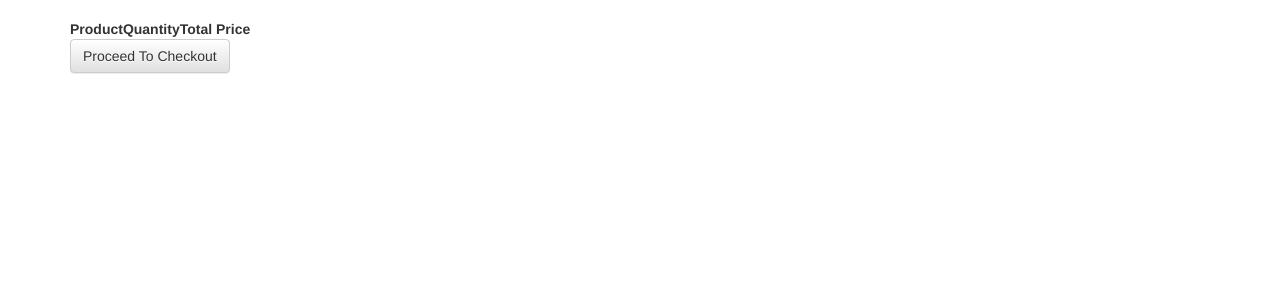
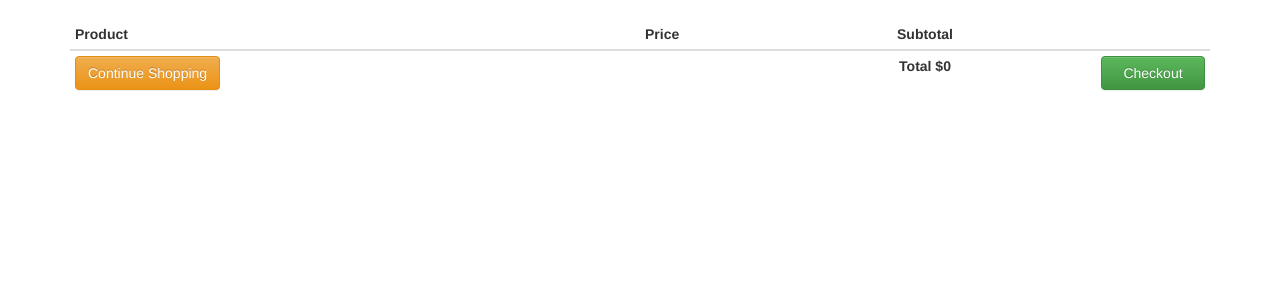
Before and after one commit to marajac/4393uiproject, a Django app: page /cart/ in a window 1280 px wide. Shown: the part 51-351 px from the top of the page. Run offline with Django 3.2, Linux system fonts and the light colour scheme; data comes from the database, SQL or seed files in the repository; both versions use the stored data as it was after the commit; lists and menus that the app fills with data are empty; some libraries are stand-ins or nearby versions; some web fonts are replaced.

Commit message:
made cart pretty

```diff
--- a/cart/templates/cart.html
+++ b/cart/templates/cart.html
@@ -1,7 +1,9 @@
 {% extends 'base.html' %}
+{% load crispy_forms_tags %}
+{% load staticfiles %}
 
 {% block content %}
-    <table>
+{% comment %}    <table>
         <tr>
             <th>Product  </th>
             <th>Quantity  </th>
@@ -20,6 +22,49 @@
         {% endfor %}
     </table>
 
-    <a href="{% url 'checkout' %}" class="btn btn-default"> Proceed To Checkout</a>
+    <a href="{% url 'checkout' %}" class="btn btn-default"> Proceed To Checkout</a>{% endcomment %}
+
+    <div class="fluid-container">
+	<table id="cart" class="table table-hover table-condensed">
+        <thead>
+            <tr>
+                <th style="width:50%">Product</th>
+                <th style="width:10%">Price</th>
+                <th style="width:30%" class="text-center">Subtotal</th>
+                <th style="width:10%"></th>
+            </tr>
+        </thead>
+        <tbody>
+        {% for item in cart %}
+            <tr>
+                <td data-th="Product">
+                    <div class="row">
+                        <div class="col-sm-2 hidden-xs"><img style="height: 75px;" src="{{ MEDIA_URL }}{{ item.product.photo }}" alt="..." class="img-responsive"/></div>
+                        <div class="col-sm-10">
+                            <h4 class="nomargin">{{ item.product.name }}</h4>
+                        </div>
+                    </div>
+                </td>
+                <td data-th="Price">${{ item.product.price_in_dollars }}</td>
+                <td data-th="Subtotal" class="text-center">${{ item.product.price_in_dollars }}</td>
+                <td class="actions" data-th="">
+                    <a class="btn btn-danger btn-sm" href ='{% url "remove_from_cart" item.product.id%}'>Remove from cart<i class="fa fa-trash-o"></i></a>
+                </td>
+                {% endfor %}
+            </tr>
+        </tbody>
+        <tfoot>
+            <tr class="visible-xs">
+                <td class="text-center"><strong>Total 1.99</strong></td>
+            </tr>
+            <tr>
+                <td><a href="/products/" class="btn btn-warning"><i class="fa fa-angle-left"></i> Continue Shopping</a></td>
+                <td colspan="1" class="hidden-xs"></td>
+                <td class="hidden-xs text-center"><strong>Total ${{ cart.summary }}</strong></td>
+                <td><a href="{% url 'checkout' %}" class="btn btn-success btn-block">Checkout <i class="fa fa-angle-right"></i></a></td>
+            </tr>
+        </tfoot>
+    </table>
+</div>
 
 {% endblock %}
--- a/cart/views.py
+++ b/cart/views.py
@@ -24,4 +24,7 @@ def remove_from_cart(request, product_id):
 
 
 def get_cart(request):
-    return render_to_response('cart.html', dict(cart=Cart(request)))
+    cart = Cart(request)
+    template = 'cart.html'
+    context = {'cart': cart}
+    return render(request, template, context)
```
Also changed, not shown: db.sqlite3.
